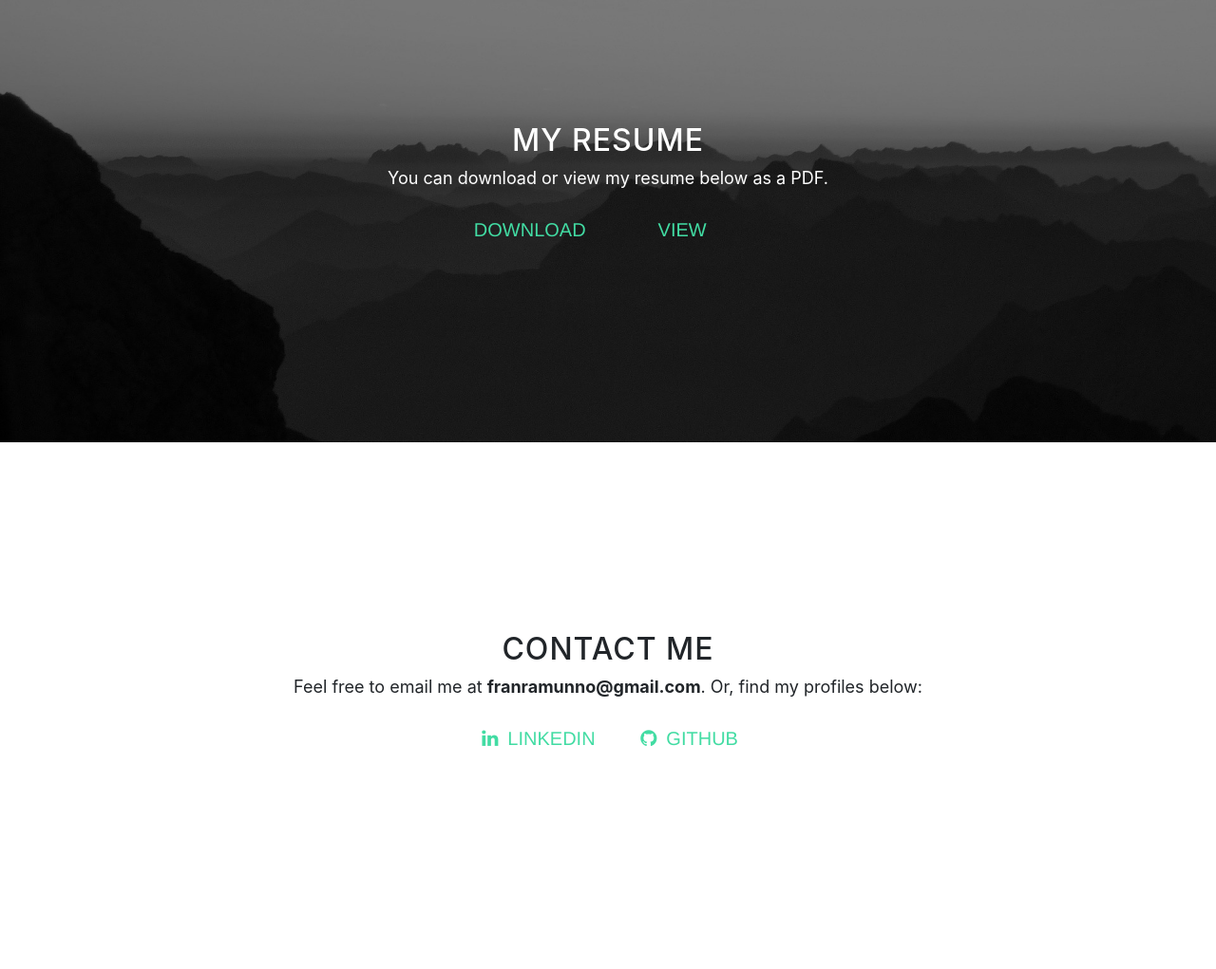
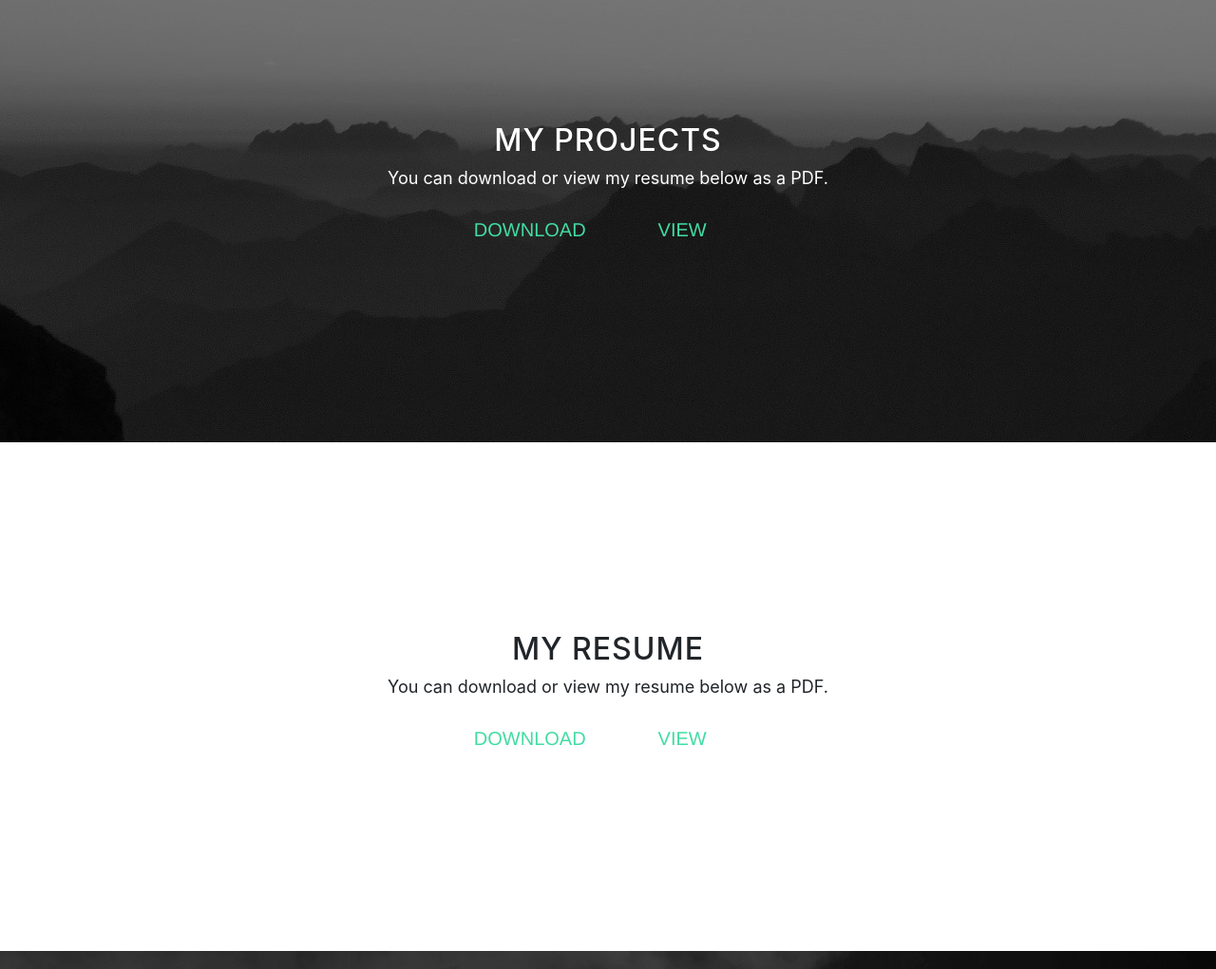
Before and after one commit to franarama/franarama.github.io, a website with bundled scripts: page index.html in a window 1280 px wide. Shown: the part 1780-2801 px from the top of the page at 95% size. Built offline with nearby package versions, Linux system fonts and the light colour scheme.

Commit message:
Add a new section for projects

```diff
--- a/index.html
+++ b/index.html
@@ -97,8 +97,20 @@
         </div>
     </section>
 
-    <!-- Download Section -->
+    <!-- Project Section -->
     <section id="download" class="download-section content-section text-center">
+        <div class="container">
+            <div class="col-lg-8 mx-auto">
+                <h2>My Projects</h2>
+                <p>You can download or view my resume below as a PDF.</p>
+                <a href="Resume.pdf" download class="btn btn-default btn-lg">Download</a>
+                <a href="Resume.pdf" target="_blank" style="width:160px;" class="btn btn-default btn-lg">View</a>
+            </div>
+        </div>
+    </section>
+
+    <!-- Project Section -->
+    <section id="download" class="content-section text-center">
         <div class="container">
             <div class="col-lg-8 mx-auto">
                 <h2>My Resume</h2>
@@ -110,7 +122,7 @@
     </section>
 
     <!-- Contact Section -->
-    <section id="contact" class="content-section text-center">
+    <section id="contact" class="contact-section content-section text-center">
         <div class="container">
             <div class="row">
                 <div class="col-lg-8 mx-auto">
--- a/scss/grayscale.scss
+++ b/scss/grayscale.scss
@@ -197,20 +197,7 @@ a {
   padding-bottom: 150px;
 }
 
-.download-section {
-  color: white;
-  background: url('../img/downloads-bg.jpg') no-repeat center center scroll;
-  background-color: black;
-  -webkit-background-size: cover;
-  -moz-background-size: cover;
-  -o-background-size: cover;
-  background-size: cover;
-}
 
-#map {
-  width: 100%;
-  height: 300px;
-}
 @media(min-width:992px) {
   .content-section {
     padding-top: 200px;
```
Also changed, not shown: css/grayscale.css, css/grayscale.min.css, img/contact-bg.jpg (added), img/downloads-bg.jpg (deleted), img/map-marker.svg (deleted).
